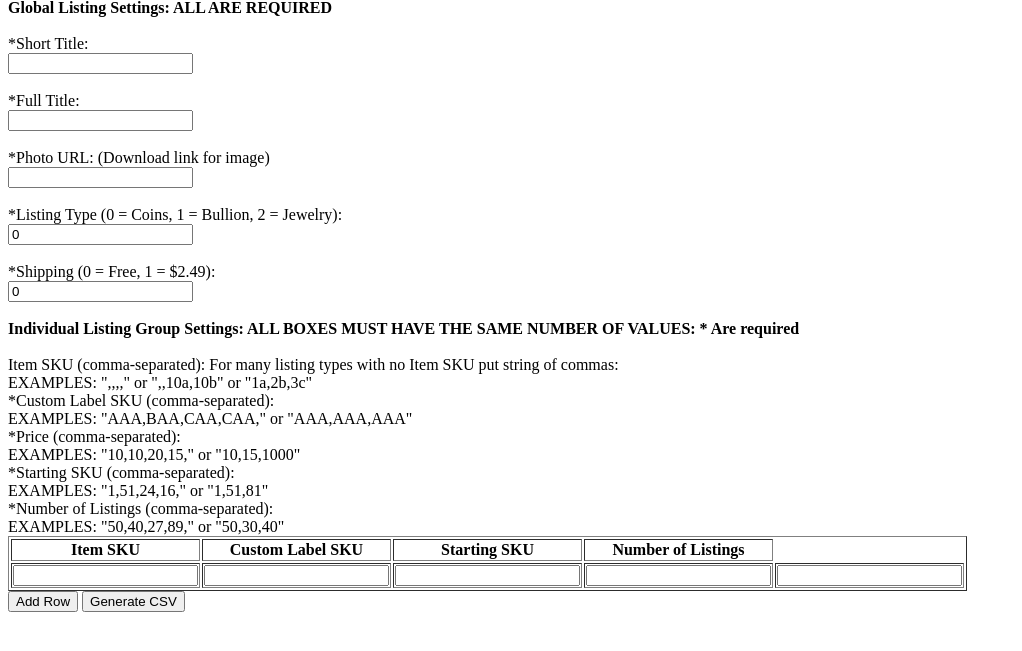
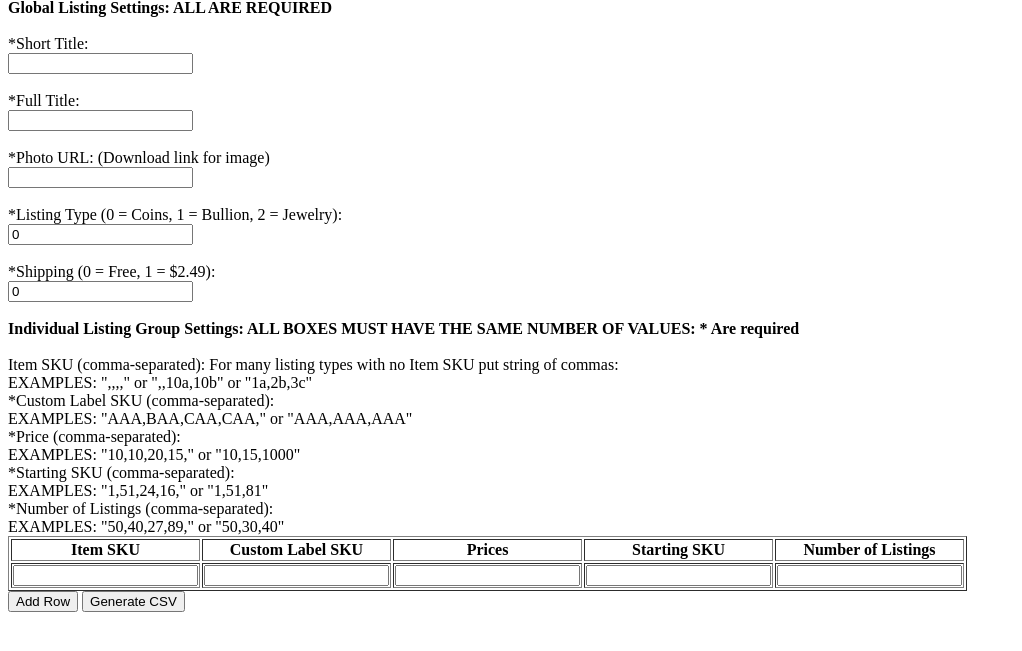
Before and after one commit to Vixcalibur/ebaylistinator, a FastAPI app: page / in a window 1280 px wide. Shown: the part 109-760 px from the top of the page, without its empty margins (0-1022 px from the left). Run offline with FastAPI, Linux system fonts and the light colour scheme.

Commit message:
Update index.html

```diff
--- a/templates/index.html
+++ b/templates/index.html
@@ -47,6 +47,7 @@
             <tr>
               <th>Item SKU</th>
               <th>Custom Label SKU</th>
+              <th>Prices</th>
               <th>Starting SKU</th>
               <th>Number of Listings</th>
             </tr>
```
